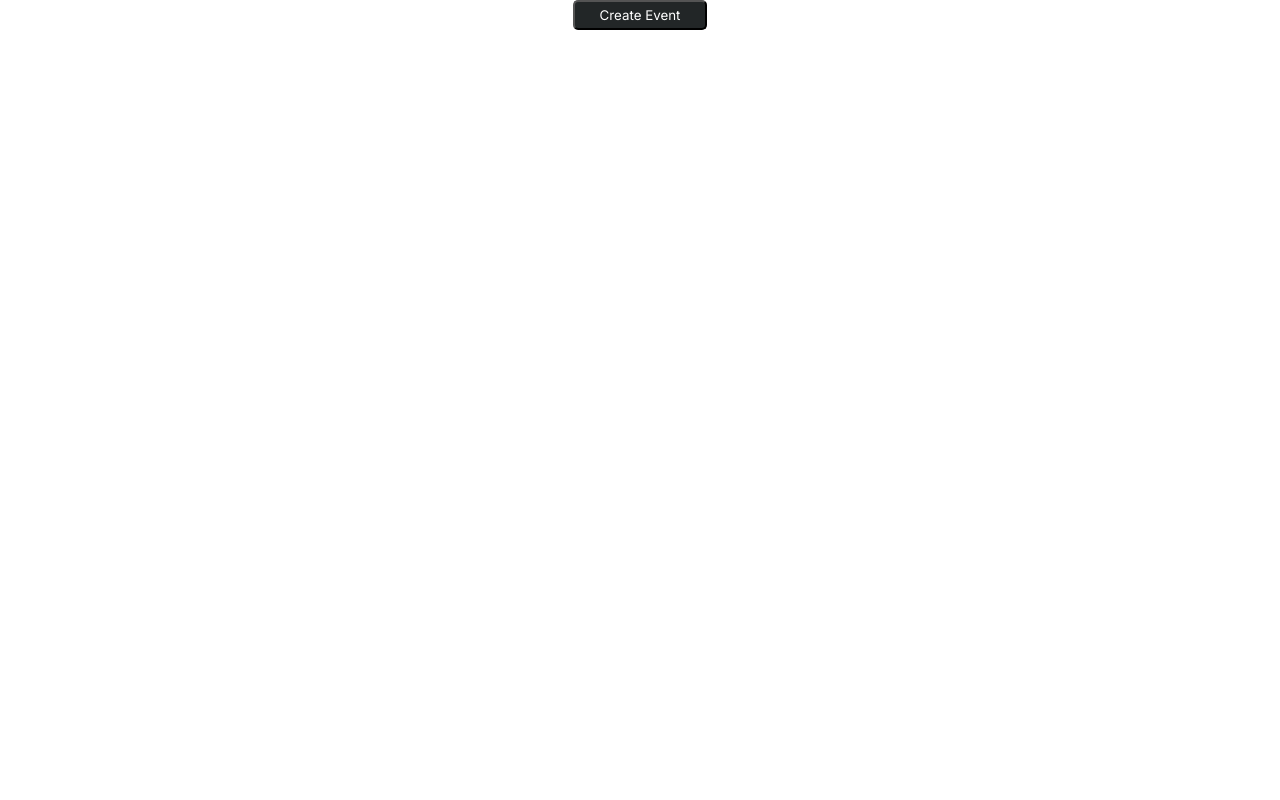
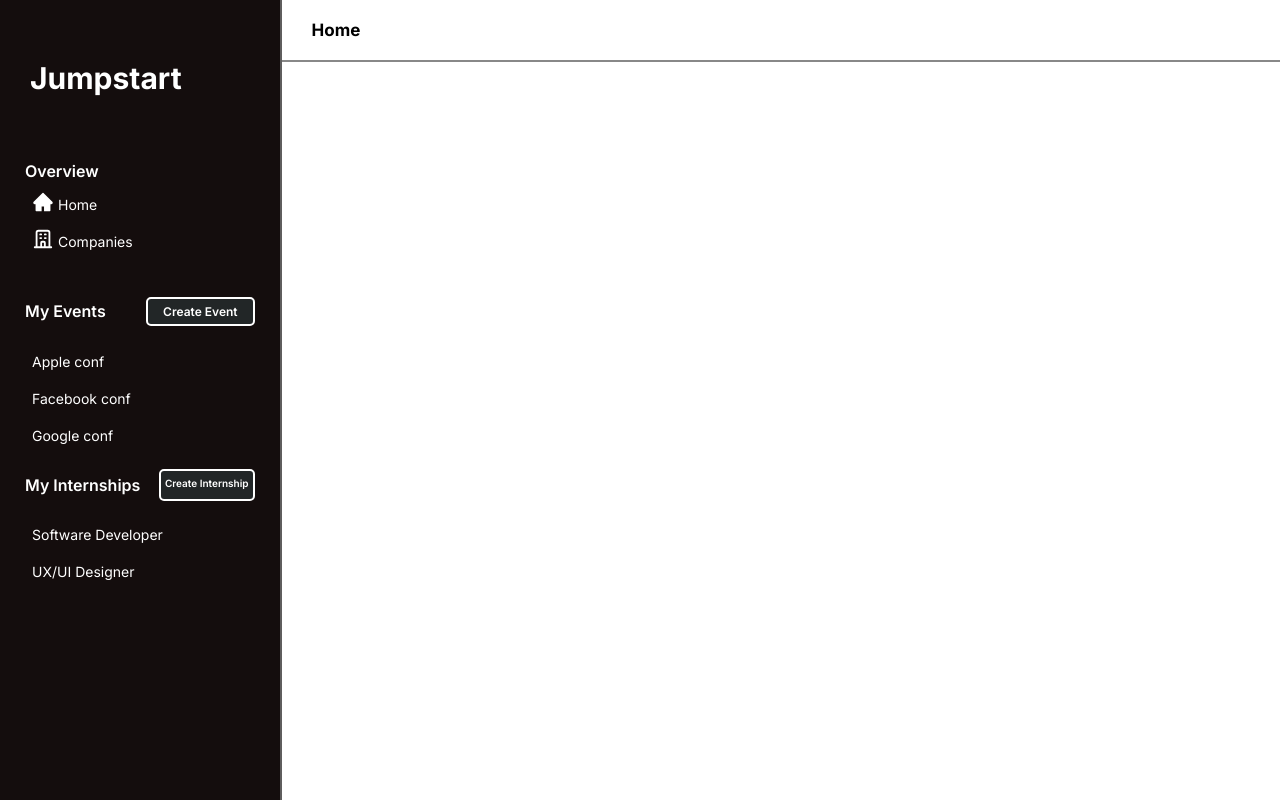
Before and after one commit to saheelsapovadia/S2I-admin, a React (Create React App) app: page / in a window 1280 px wide. Built offline with nearby package versions, Linux system fonts and the light colour scheme.

Commit message:
admin page

```diff
--- a/src/Container/AdminPage/AdminPage.css
+++ b/src/Container/AdminPage/AdminPage.css
@@ -1,16 +1,159 @@
 * {
   font-family: 'Inter', sans-serif;
 }
+::-webkit-scrollbar {
+  width: 8px;
+}
 
+/* Track */
+::-webkit-scrollbar-track {
+  background: white;
+}
+
+/* Handle */
+::-webkit-scrollbar-thumb {
+  background: #888;
+  border-radius: 10px;
+}
+
+/* Handle on hover */
+::-webkit-scrollbar-thumb:hover {
+  background: #555;
+}
+::-webkit-scrollbar-track {
+  border-radius: 40px;
+}
 .a-main {
-  display: flex;
   justify-content: center;
   align-items: center;
+  width: 100%;
+  margin: 0;
+  padding: 0;
+  display: flex;
+  flex-direction: row;
+  height: 100vh;
+  overflow-y: hidden;
 }
-.a-main > button {
+.right-panel {
+  width: 280px;
+  height: 100vh;
+  /* overflow-y: scroll; */
+
+  flex-wrap: wrap;
+  border-right: 2px solid rgb(95, 94, 94);
+  background-color: rgb(20, 13, 13);
+  color: white;
+}
+.left-panel {
+  height: 100vh;
+  width: calc(100% - 280px);
+}
+
+.right-panel > .heading {
+  font-weight: 700;
+  font-size: 30px;
+  padding: 30px;
+}
+.overview {
+  margin-bottom: 20px;
+}
+.overview > p:first-child,
+.my-events > div:first-child {
+  font-weight: 600;
+  margin: 0;
+  padding: 5px 25px;
+}
+.overview-fields {
+  font-size: 14px;
+  display: flex;
+  flex-direction: row;
+  padding: 5px 30px;
+  border-left: 2px solid rgb(20, 13, 13);
+  cursor: pointer;
+}
+.overview-fields:hover {
+  background-color: rgba(255, 255, 255, 0.151);
+  border-left: 2px solid white;
+}
+.overview-fields > p,
+.events-fields > p {
+  margin: 0;
+  padding: 5px 0;
+}
+.overview-fields > .icn {
+  font-size: 22px;
+  color: white;
+  margin-right: 4px;
+}
+
+.my-events > div {
+  display: flex;
+  flex-direction: row;
+}
+.my-events > div > .btn {
   background-color: rgb(34, 38, 39);
   color: white;
   outline: none;
+  font-size: 12px;
+  border-radius: 4px;
+  border: 2px solid white;
+  cursor: pointer;
   border-radius: 5px;
-  padding: 5px 25px;
+  padding: 5px 15px;
+  margin-left: auto;
 }
+.internship > div > .btn {
+  background-color: rgb(34, 38, 39);
+  color: white;
+  outline: none;
+  font-size: 10px;
+  border-radius: 4px;
+  border: 2px solid white;
+  cursor: pointer;
+  border-radius: 5px;
+  padding: 6px 4px;
+  margin-left: auto;
+}
+.topbar {
+  width: 100%;
+  position: sticky;
+  background-color: white;
+  top: 0;
+  z-index: 15;
+  border-bottom: 2px solid #888;
+}
+.topbar > p {
+  font-size: 17px;
+  font-weight: 700;
+  margin-left: 50px;
+  margin: 30px;
+  margin-top: 0;
+  margin-bottom: 0;
+  padding: 20px 0;
+  width: max-content;
+}
+.companies-list > p:first-child {
+  font-weight: 600;
+  margin-left: 30px;
+}
+.list {
+  display: flex;
+  flex-direction: row;
+  flex-flow: row wrap;
+  margin: 0 30px;
+}
+.cols {
+  flex: 1;
+  padding: 0 10px;
+  flex-flow: row wrap;
+  flex-basis: 200px;
+  /* text-align: center; */
+}
+.cols > p {
+  margin: 10px 0;
+  color: rgb(29, 70, 184);
+  cursor: pointer;
+}
+.cols > p:hover {
+  text-decoration: underline;
+}
--- a/src/Container/AdminPage/AdminPage.js
+++ b/src/Container/AdminPage/AdminPage.js
@@ -1,11 +1,13 @@
 import React, { useState, useEffect } from 'react';
 import EventsModal from '../../Components/EventsModal/EventsModal';
 import './AdminPage.css';
+import { AiFillHome } from 'react-icons/ai';
+import { HiOutlineOfficeBuilding } from 'react-icons/hi';
 const AdminPage = ({ event, setEvent }) => {
   const [showEventsModal, setShowEventsModal] = useState(false);
   const [left, setLeft] = useState();
   const [top, setTop] = useState();
-
+  const [pageNo, setPageNo] = useState(0);
   const openEventsModal = () => {
     setShowEventsModal((prev) => !prev);
     scrollRecord();
@@ -29,7 +31,20 @@ const AdminPage = ({ event, setEvent }) => {
     // document.body.style.position = 'relative';
     window.scrollTo(left, top);
   };
-
+  const [page, setPage] = useState({
+    title: '',
+  });
+  useEffect(() => {
+    if (pageNo == 0) {
+      let p = { ...page };
+      p.title = 'Home';
+      setPage(p);
+    } else if (pageNo == 1) {
+      let p = { ...page };
+      p.title = 'Companies';
+      setPage(p);
+    }
+  }, [pageNo]);
   return (
     <>
       <EventsModal
@@ -40,7 +55,96 @@ const AdminPage = ({ event, setEvent }) => {
         setEventMain={setEvent}
       />
       <div className='a-main'>
-        <button onClick={openEventsModal}>Create Event</button>
+        <div className='right-panel'>
+          <p className='heading'>Jumpstart</p>
+          <div className='overview'>
+            <p>Overview</p>
+            <div
+              className='overview-fields'
+              onClick={() => {
+                setPageNo(0);
+              }}
+            >
+              <AiFillHome className='icn' />
+              <p>Home</p>
+            </div>
+            <div
+              className='overview-fields'
+              onClick={() => {
+                setPageNo(1);
+              }}
+            >
+              <HiOutlineOfficeBuilding className='icn' />
+              <p>Companies</p>
+            </div>
+          </div>
+          <div className='my-events'>
+            <div>
+              <p>My Events</p>
+              <p className='btn' onClick={openEventsModal}>
+                Create Event
+              </p>
+            </div>
+            <div className='overview-fields'>
+              <p>Apple conf</p>
+            </div>
+            <div className='overview-fields'>
+              <p>Facebook conf</p>
+            </div>
+            <div className='overview-fields'>
+              <p>Google conf</p>
+            </div>
+          </div>
+          <div className='my-events internship'>
+            <div>
+              <p>My Internships</p>
+              <p className='btn' onClick={openEventsModal}>
+                Create Internship
+              </p>
+            </div>
+            <div className='overview-fields'>
+              <p>Software Developer</p>
+            </div>
+            <div className='overview-fields'>
+              <p>UX/UI Designer</p>
+            </div>
+          </div>
+        </div>
+        <div className='left-panel'>
+          <div className='topbar'>
+            <p>{page.title}</p>
+          </div>
+          {page.title == 'Home' ? (
+            <></>
+          ) : page.title == 'Companies' ? (
+            <>
+              <div className='companies-list'>
+                <p>Top Employers</p>
+                <div className='list'>
+                  <div className='cols'>
+                    <p>Facebook</p>
+                    <p>
+                      Metropolitan Water Reclamation District of Greater Chicago
+                    </p>
+                    <p>Apple</p>
+                  </div>
+                  <div className='cols'>
+                    <p>McHenry County Conservation District</p>
+                    <p>Google</p>
+                    <p>West Michigan Environmental Action Council</p>
+                  </div>
+                  <div className='cols'>
+                    <p>Facebook</p>
+                    <p>Pine Rest Psychological Consultation Center</p>
+                    <p>Apple</p>
+                  </div>
+                </div>
+              </div>
+            </>
+          ) : (
+            <></>
+          )}
+        </div>
       </div>
     </>
   );
--- a/src/Container/PreviewPage/PreviewPage.css
+++ b/src/Container/PreviewPage/PreviewPage.css
@@ -286,6 +286,7 @@
 }
 .speaker-bio {
   padding-left: 10px;
+  width: 158%;
 }
 .speaker-bio > .name {
   font-size: 40px;
```
